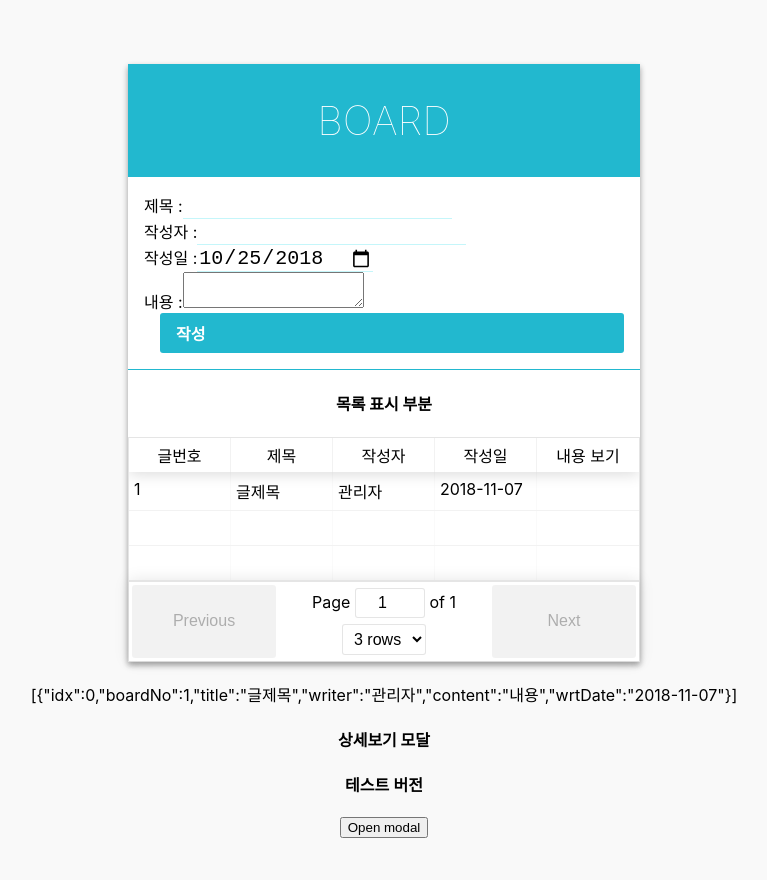
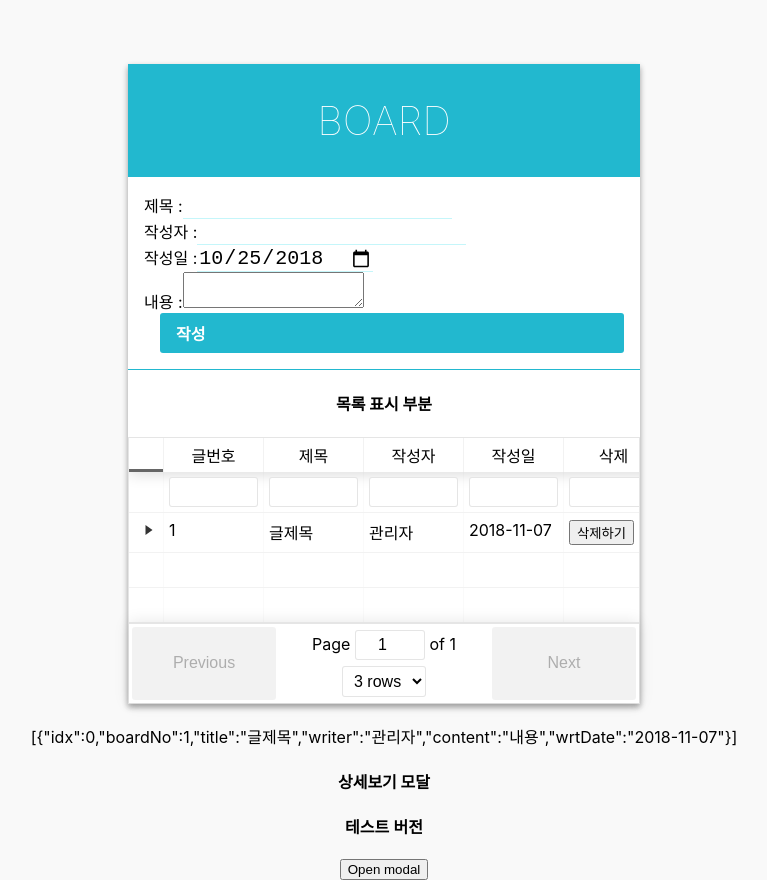
Before and after one commit to OnChulHoon/board_react, a React (Create React App) app: page / in a window 1280 px wide. Shown: the whole page, without its empty margins (256-1023 px from the left). Before the commit the page ends 838 px from the top, so only its background shows below. Built offline with nearby package versions, Linux system fonts and the light colour scheme.

Commit message:
#게시판 ver001 - 상세 보기 기능 일부 및 삭제하기 버튼 구현 - 일정 관리 앱 참고 버전

```diff
--- a/src/App.js
+++ b/src/App.js
@@ -4,6 +4,7 @@ import BoardVer001 from './components/BoardVer001';
 import WriteForm from "./components/write/WriteForm";
 import BoardList2 from "./components/list/BoardList2";
 import DetailModal from "./components/modal/DetailModal";
+//import BoardDetail from "../detail/BoardDetail";
 
 class App extends Component {
 
@@ -16,6 +17,7 @@ class App extends Component {
         super();
 
         this.state = {
+
             board_lists: [
                 { idx: 0, boardNo: 1, title: "글제목", writer: "관리자", content: "내용", wrtDate: "2018-11-07" }
             ]
@@ -67,11 +69,25 @@ class App extends Component {
         console.log(this.props.content);
     }
 
-    showModalComponent = () => {
+    HandleShowModal = () => {
 
         console.log('Modal Call!!');
     }
 
+    myCallback = (dataFromChild) => {
+
+    }
+
+    getIndexNum = (indexNum) => {
+
+        this.setState({
+
+            index : indexNum
+
+        });
+
+        console.log("indexNum :", this.state.index);
+    }
 
     render() {
         const { board_lists } = this.state;
@@ -79,7 +95,8 @@ class App extends Component {
             handleCreate,
             handleChange,
             handleClick,
-            showModalComponent
+            HandleShowModal,
+            //getIndexNum
         } = this;
 
         const currDate = new Date();
@@ -90,6 +107,7 @@ class App extends Component {
 
     return (
         <Fragment>
+
             <BoardVer001 form={(
                     <WriteForm
                         wrtDate={defDate}
@@ -103,7 +121,8 @@ class App extends Component {
                     <h4>목록 표시 부분</h4>
                 </div>
 
-                <BoardList2 lists={board_lists} onClick={showModalComponent}/>
+                <BoardList2 lists={board_lists} onClick={HandleShowModal} />
+
             </BoardVer001>
 
             <div align="center">
@@ -112,7 +131,7 @@ class App extends Component {
                 <br/>
                 <h4>상세보기 모달</h4>
             </div>
-            <DetailModal contentLists={board_lists[0].content}/>
+            <DetailModal contentLists={board_lists[0]}/>
         </Fragment>
 
     );
--- /dev/null
+++ b/src/components/detail/BoardDetail.js
@@ -0,0 +1,20 @@
+import React, { Component } from 'react';
+
+
+class BoardDetail extends Component {
+
+
+
+    render(){
+
+        const contentDetail = this.props;
+
+        return(
+            <div>
+                {contentDetail}
+            </div>
+        );
+    }
+}
+
+export default BoardDetail;
--- a/src/components/list/BoardList2.js
+++ b/src/components/list/BoardList2.js
@@ -1,15 +1,53 @@
 import React, {Component} from 'react';
 import ReactTable from "react-table";
 import "react-table/react-table.css";
+import DetailModal from "../modal/DetailModal";
+//import BoardDetail from "../detail/BoardDetail";
 
 
 class BoardList2 extends Component{
 
+
+    constructor(props){
+        super(props)
+        this.state = {
+            pageSize: 5,
+            filter: false,
+            selected: -1,
+            open: false
+        }
+    }
+
+
+    handleFilterChange = (column, value) => {
+        this.setState({
+            pageSize: 10
+        })
+        console.log("value : ", value)
+    }
+
+
+
+
     render(){
+
+        const subComponentMapper = row => {
+            return (
+                <div>
+                    <DetailModal contentLists={row}/>
+                </div>
+            );
+        };
+
+
+        console.log( "props.content: ", this.props.lists);
 
         const columns = [{
             Header: '글번호',
-            accessor: 'boardNo'
+            accessor: 'boardNo',
+            Cell: props => <span className = 'number'> {
+                props.value
+            } </span>
         },{
             Header: '제목',
             accessor: 'title',
@@ -20,8 +58,20 @@ class BoardList2 extends Component{
             Header: '작성일',
             accessor: 'wrtDate'
         },{
+            Header: '삭제',
+            accessor: 'delete',
+            Cell: row => (
+                <div>
+                    <button row={row}>삭제하기</button>
+                </div>
+            )
+
+        },{
             Header: '내용 보기',
-            accessor: 'detailBtn',
+            accessor: 'content',
+
+
+
             // Cell: props => {
             //     const {
             //         columnProps: { rest: { showModalComponent } },
@@ -33,7 +83,7 @@ class BoardList2 extends Component{
             //             <button
             //                 onClick={e => showModalComponent({content: content }, e)}
             //             >
-            //                 내용 보기 {props.value}
+            //                 내용 보기 {props.content}
             //             </button>
             //         </div>
             //     );
@@ -41,14 +91,15 @@ class BoardList2 extends Component{
 
         }]
 
-        const { lists } = this.props;
+        //const { lists } = this.props;
 
-        console.log(lists);
+        //console.log(lists);
+
+        //const onRemove = this.props;
 
         return (
             <div>
                 <ReactTable
-                    //indexKey={this.props.lists.idx}
                     columns={columns}
                     data={this.props.lists}
                     sorted={[
@@ -59,9 +110,48 @@ class BoardList2 extends Component{
                     ]}
                     defaultPageSize={3}
                     pageSizeOptions={[3, 6]}
-                   /* getTrProps={(state, rowInfo, column, instance) =>({
-                        onClick: e => console.log('clicked!!')
-                    })}*/
+                    filterable={true}
+                    onFilteredChange={this.handleFilterChange}
+                    SubComponent = {subComponentMapper}
+
+                    // getTdProps={(state, rowInfo, column, instance, idxNum) => {
+                    //     return {
+                    //
+                    //     onClick : (e, handleOriginal) => {
+                    //         this.setState({
+                    //            selected: rowInfo.index
+                    //         });
+                    //
+                    //             console.log("A Td Element was clicked!");
+                    //             console.log("it produced this event:", e);
+                    //             console.log("It was in this column:", column);
+                    //             console.log("It was in this row:", rowInfo);
+                    //             console.log("It was in this table instance:", instance);
+                    //
+                    //             console.log("rowInfo.index : ", rowInfo.index);
+                    //
+                    //             console.log("idxNumOrigin : ", idxNum);
+                    //
+                    //             idxNum = rowInfo.index;
+                    //
+                    //              // this.setState ({
+                    //              //            tempFunc : rowInfo.index
+                    //              //        });
+                    //
+                    //              console.log("idxNum : ", idxNum);
+                    //
+                    //              console.log("selected : ", this.state.selected);
+                    //
+                    //
+                    //             if (handleOriginal) {
+                    //                 handleOriginal();
+                    //             }
+                    //         }
+                    //
+                    //
+                    //
+                    //     };
+                    // }}
                     />
             </div>
         );
--- a/src/components/modal/DetailModal.js
+++ b/src/components/modal/DetailModal.js
@@ -24,16 +24,17 @@ class DetailModal extends Component {
 
         const { contentLists } = this.props;
 
-        console.log(contentLists);
+        console.log("contentLists : ", contentLists);
+        console.log("contentLists.row : ", contentLists.row);
 
         return (
             <div style={styles}>
                 <h4>테스트 버전</h4>
                 <button onClick={this.onOpenModal}>Open modal</button>
                 <Modal open={open} onClose={this.onCloseModal} center>
-                    <h2>Simple centered modal</h2>
+                    <h2>{this.props.contentLists.title}</h2>
                     <p>
-                        {this.props.contentLists}
+                        {this.props.contentLists.content}
                     </p>
                 </Modal>
             </div>
```
Also changed, not shown: 2 other files (tests, documents, lock files or other folders).
